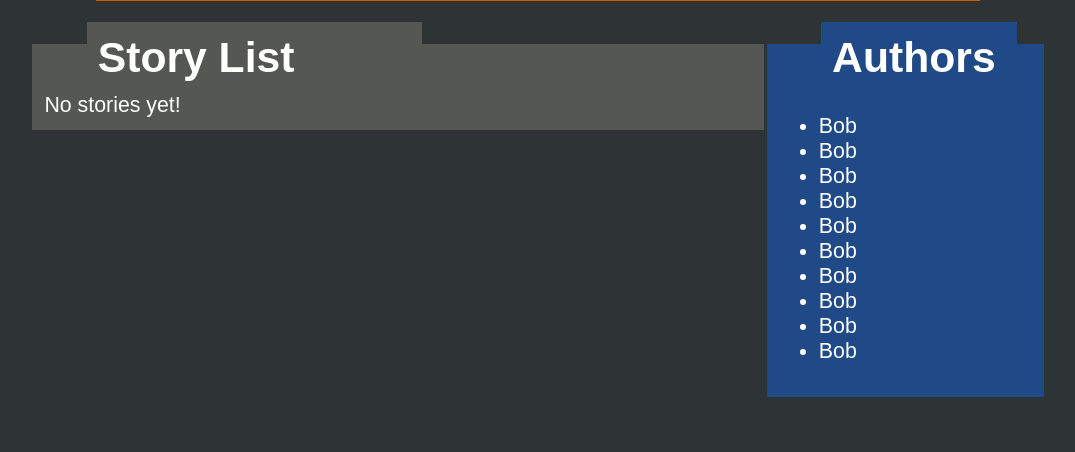
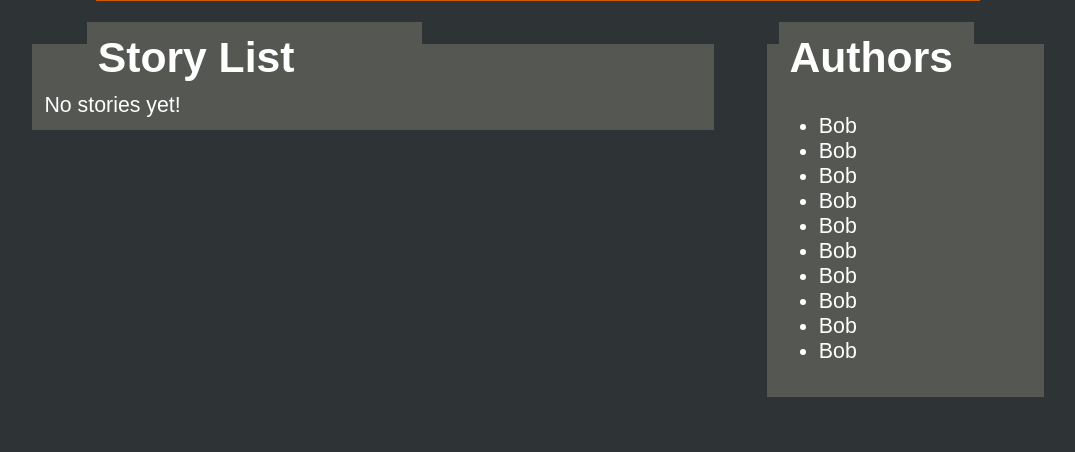
Before and after one commit to gcr/twg, a Django app: template stories/templates/stories/story_list.html in a window 1280 px wide. Shown: the part 348-800 px from the top of the page, without its empty margins (102-1177 px from the left). Run offline with Django 3.2, Linux system fonts and the light colour scheme; the template is opened without the code that fills it, so the values that code supplies are empty.

Commit message:
The thing I was doing now works to my expectations.

```diff
--- a/static/stylesheet.css
+++ b/static/stylesheet.css
@@ -102,9 +102,7 @@
 /*    border: solid #babdb6 1px;*/
     position: absolute;
     left: 0;
-    width: 70%;
-
-    margin-right: 256px;
+    width: 65%;
 }
 .content-frame-minimized-right {
 /*    border: solid #babdb6 1px;*/
@@ -115,6 +113,7 @@
 .content-frame-minimized-right h1 {
 /*    border: solid #babdb6 1px;*/
     padding-right: 0.5em;
+    margin-left: 0;
 }
 
 .content-frame-alternate-color {
@@ -136,9 +135,8 @@
 }
 .story-list h2 {
     display: inline-block;
-    background-color: #73d216;
+    background-color: #f57900;
     color: #000;
-    border: solid 1px #4e9a06;
     padding: 0.25em;
     padding-right: 3em;
     margin: 1em 0 0 0;
@@ -151,8 +149,7 @@
     display: block;
     margin-top: -1em;
     margin-left: 1em;
-    background-color: #8ae234;
-    border: solid 1px #4e9a06;
+    background-color: #fcaf3e;
     color: #000;
     padding: 1em;
 }
--- a/templates/base_stories.html
+++ b/templates/base_stories.html
@@ -10,7 +10,7 @@
         {% block content %}
         {% endblock %}
     </div>
-    <div class="content-frame content-frame-minimized-right content-frame-alternate-color">
+    <div class="content-frame content-frame-minimized-right">
         <h1>{% block content-right-title %}Authors{% endblock %}</h1>
         {% block content-right %}
         {% endblock %}
```
